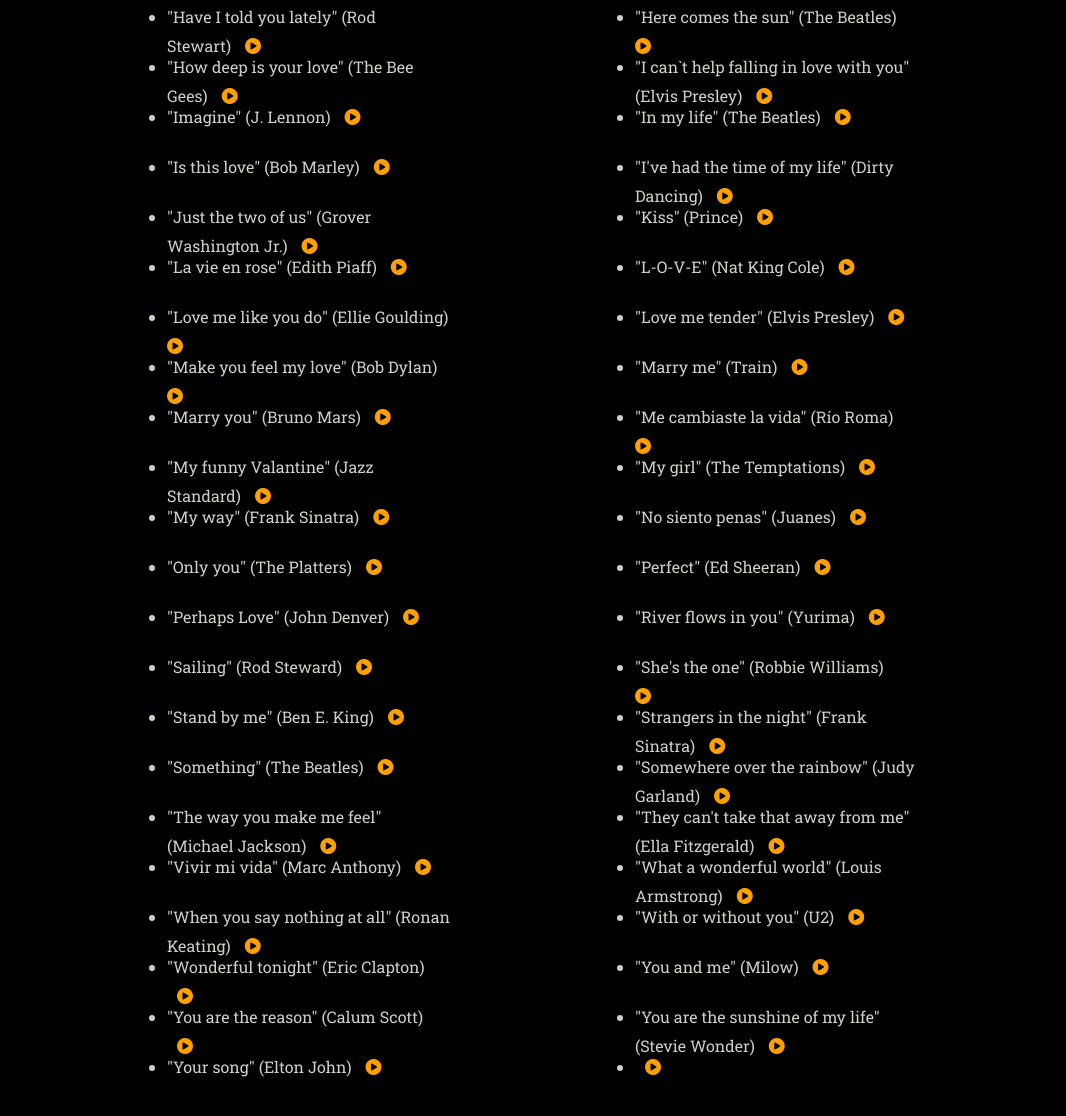
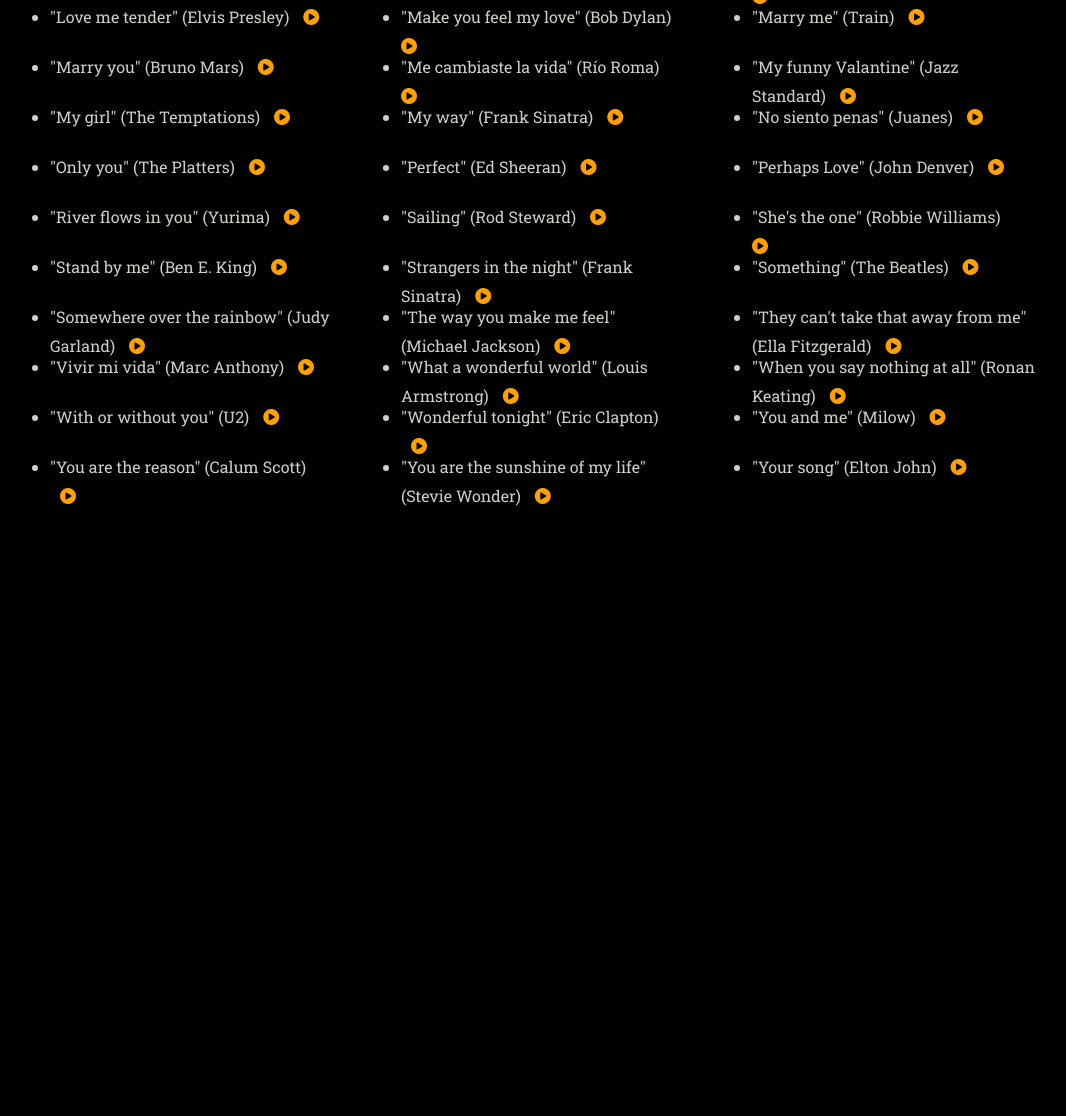
Before and after one commit to Dorstener/hernanweb, a plain HTML site: page pages/setlists/ceremony.html in a window 1280 px wide. Shown: the part 1020-2136 px from the top of the page, without its empty margins (117-1183 px from the left). Drawn offline with Linux system fonts and the light colour scheme; a web font is replaced by a local one.

Commit message:
I finished organizing all the cocktail songs in 3 columns and aalso added spacing between paragraphs in Bio

```diff
--- a/pages/setlists/ceremony.html
+++ b/pages/setlists/ceremony.html
@@ -90,8 +90,6 @@
                         </li>
                     </ul>
                 </div>
-            </div>
-            <div class="containerFifthteen">
                 <div class="containerSixteen">
                     <ul>
                         <li class="fontTen">"All of me" (John Legend)<a
@@ -101,6 +99,8 @@
                         </li>
                     </ul>
                 </div>
+            </div>
+            <div class="containerFifthteen">
                 <div class="containerSixteen">
                     <ul>
                         <li class="fontTen">"All of me" (Ella Fitzgerald)<a
@@ -110,8 +110,6 @@
                         </li>
                     </ul>
                 </div>
-            </div>
-            <div class="containerFifthteen">
                 <div class="containerSixteen">
                     <ul>
                         <li class="fontTen">"All you need is love" (The Beatles)<a
@@ -150,8 +148,6 @@
                         </li>
                     </ul>
                 </div>
-            </div>
-            <div class="containerFifthteen">
                 <div class="containerSixteen">
                     <ul>
                         <li class="fontTen">"Beautiful day" (U2)<a
@@ -161,6 +157,8 @@
                         </li>
                     </ul>
                 </div>
+            </div>
+            <div class="containerFifthteen">
                 <div class="containerSixteen">
                     <ul>
                         <li class="fontTen">"Beautiful in white" (Shane Filan)<a
@@ -170,8 +168,6 @@
                         </li>
                     </ul>
                 </div>
-            </div>
-            <div class="containerFifthteen">
                 <div class="containerSixteen">
                     <ul>
                         <li class="fontTen">"Bésame mucho" (Consuelo Vázquez)<a
@@ -210,8 +206,6 @@
                         </li>
                     </ul>
                 </div>
-            </div>
-            <div class="containerFifthteen">
                 <div class="containerSixteen">
                     <ul>
                         <li class="fontTen">"Creo en ti" (Reik)<a
@@ -221,6 +215,8 @@
                         </li>
                     </ul>
                 </div>
+            </div>
+            <div class="containerFifthteen">
                 <div class="containerSixteen">
                     <ul>
                         <li class="fontTen">"Contigo en la distancia" (Cesar Portillo)<a
@@ -230,8 +226,6 @@
                         </li>
                     </ul>
                 </div>
-            </div>
-            <div class="containerFifthteen">
                 <div class="containerSixteen">
                     <ul>
                         <li class="fontTen">"Dream a little dream of me" (Doris Day)<a
@@ -270,8 +264,6 @@
                         </li>
                     </ul>
                 </div>
-            </div>
-            <div class="containerFifthteen">
                 <div class="containerSixteen">
                     <ul>
                         <li class="fontTen">"Fly me to the moon" (Frank Sinatra) <a
@@ -281,6 +273,8 @@
                         </li>
                     </ul>
                 </div>
+            </div>
+            <div class="containerFifthteen">
                 <div class="containerSixteen">
                     <ul>
                         <li class="fontTen">"Forever my love" (Ed Sheeran)<a
@@ -290,8 +284,6 @@
                         </li>
                     </ul>
                 </div>
-            </div>
-            <div class="containerFifthteen">
                 <div class="containerSixteen">
                     <ul>
                         <li class="fontTen">"Garota de Ipanema" (Jobim)<a
@@ -310,7 +302,8 @@
                         </li>
                     </ul>
                 </div>
-            </div><div class="containerFifthteen">
+            </div>
+            <div class="containerFifthteen">
                 <div class="containerSixteen">
                     <ul>
                         <li class="fontTen">"Hallelujah" (L.Cohen) <a
@@ -329,8 +322,6 @@
                         </li>
                     </ul>
                 </div>
-            </div>
-            <div class="containerFifthteen">
                 <div class="containerSixteen">
                     <ul>
                         <li class="fontTen">"Have I told you lately" (Rod Stewart)<a
@@ -340,6 +331,8 @@
                         </li>
                     </ul>
                 </div>
+            </div>
+            <div class="containerFifthteen">
                 <div class="containerSixteen">
                     <ul>
                         <li class="fontTen">"Here comes the sun" (The Beatles)<a
@@ -349,8 +342,6 @@
                         </li>
                     </ul>
                 </div>
-            </div>
-            <div class="containerFifthteen">
                 <div class="containerSixteen">
                     <ul>
                         <li class="fontTen">"How deep is your love" (The Bee Gees)<a
@@ -389,8 +380,6 @@
                         </li>
                     </ul>
                 </div>
-            </div>
-            <div class="containerFifthteen">
                 <div class="containerSixteen">
                     <ul>
                         <li class="fontTen">"Is this love" (Bob Marley)<a
@@ -400,6 +389,8 @@
                         </li>
                     </ul>
                 </div>
+            </div>
+            <div class="containerFifthteen">
                     <div class="containerSixteen">
                         <ul>
                             <li class="fontTen">"I've had the time of my life" (Dirty Dancing)<a
@@ -409,8 +400,6 @@
                             </li>
                         </ul>
                     </div>
-            </div>
-            <div class="containerFifthteen">
                     <div class="containerSixteen">
                         <ul>
                             <li class="fontTen">"Just the two of us" (Grover Washington Jr.)<a
@@ -449,8 +438,6 @@
                             </li>
                         </ul>
                     </div>
-            </div>
-            <div class="containerFifthteen">
                     <div class="containerSixteen">
                         <ul>
                             <li class="fontTen">"Love me like you do" (Ellie Goulding) <a
@@ -460,6 +447,8 @@
                             </li>
                         </ul>
                     </div>
+                </div>
+                <div class="containerFifthteen">
                     <div class="containerSixteen">
                         <ul>
                             <li class="fontTen">"Love me tender" (Elvis Presley)<a
@@ -469,8 +458,6 @@
                             </li>
                         </ul>
                     </div>
-            </div>
-            <div class="containerFifthteen">
                     <div class="containerSixteen">
                         <ul>
                             <li class="fontTen">"Make you feel my love" (Bob Dylan)<a
@@ -509,8 +496,6 @@
                             </li>
                         </ul>
                     </div>
-            </div>
-            <div class="containerFifthteen">
                     <div class="containerSixteen">
                         <ul>
                             <li class="fontTen">"My funny Valantine" (Jazz Standard) <a
@@ -520,6 +505,8 @@
                             </li>
                         </ul>
                     </div>
+                </div>
+                <div class="containerFifthteen">
                     <div class="containerSixteen">
                         <ul>
                             <li class="fontTen">"My girl" (The Temptations)<a
@@ -529,8 +516,6 @@
                             </li>
                         </ul>
                     </div>
-            </div>
-            <div class="containerFifthteen">
                     <div class="containerSixteen">
                         <ul>
                             <li class="fontTen">"My way" (Frank Sinatra) <a
@@ -569,8 +554,6 @@
                             </li>
                         </ul>
                     </div>
-            </div>
-            <div class="containerFifthteen">
                     <div class="containerSixteen">
                         <ul>
                             <li class="fontTen">"Perhaps Love" (John Denver)<a
@@ -580,6 +563,8 @@
                             </li>
                         </ul>
                     </div>
+                </div>
+                <div class="containerFifthteen">
                     <div class="containerSixteen">
                         <ul>
                             <li class="fontTen">"River flows in you" (Yurima)<a
@@ -589,8 +574,6 @@
                             </li>
                         </ul>
                     </div>
-            </div>
-            <div class="containerFifthteen">
                     <div class="containerSixteen">
                         <ul>
                             <li class="fontTen">"Sailing" (Rod Steward)<a
@@ -629,8 +612,6 @@
                             </li>
                         </ul>
                     </div>
-            </div>
-            <div class="containerFifthteen">
                     <div class="containerSixteen">
                         <ul>
                             <li class="fontTen">"Something" (The Beatles)<a
@@ -640,6 +621,8 @@
                             </li>
                         </ul>
                     </div>
+                </div>
+                <div class="containerFifthteen">
                     <div class="containerSixteen">
                         <ul>
                             <li class="fontTen">"Somewhere over the rainbow" (Judy Garland) <a
@@ -649,8 +632,6 @@
                             </li>
                         </ul>
                     </div>
-            </div>
-            <div class="containerFifthteen">
                     <div class="containerSixteen">
                         <ul>
                             <li class="fontTen">"The way you make me feel" (Michael Jackson)<a
@@ -689,8 +670,6 @@
                             </li>
                         </ul>
                     </div>
-            </div>
-            <div class="containerFifthteen">
                     <div class="containerSixteen">
                         <ul>
                             <li class="fontTen">"When you say nothing at all" (Ronan Keating) <a
@@ -700,6 +679,8 @@
                             </li>
                         </ul>
                     </div>
+                </div>
+                <div class="containerFifthteen">
                     <div class="containerSixteen">
                         <ul>
                             <li class="fontTen">"With or without you" (U2)<a
@@ -709,8 +690,6 @@
                             </li>
                         </ul>
                     </div>
-            </div>
-            <div class="containerFifthteen">
                     <div class="containerSixteen">
                         <ul>
                             <li class="fontTen">"Wonderful tonight" (Eric Clapton) <a
@@ -749,8 +728,6 @@
                             </li>
                         </ul>
                     </div>
-            </div>
-            <div class="containerFifthteen">
                     <div class="containerSixteen">
                         <ul>
                             <li class="fontTen">"Your song" (Elton John)<a
@@ -760,18 +737,8 @@
                             </li>
                         </ul>
                     </div>
-                <div class="containerSixteen">
-                    <ul>
-                        <li class="fontTen"><a
-                                href="https://w.soundcloud.com/player/?url=https%3A//api.soundcloud.com/tracks/261173537&color=%23f59745&auto_play=false&hide_related=false&show_comments=true&show_user=true&show_reposts=false&show_teaser=true"
-                                target="_blank">
-                                <i class="fa-solid fa-circle-play" style="color: #fda000;"></i></a>
-                        </li>
-                    </ul>
                 </div>
 
-
-        </div>
     </main>
     <hr>
     <footer>
```
Also changed, not shown: pages/bio.html (+6 -0 lines). Lines whose indentation alone changed are shown as unchanged.
